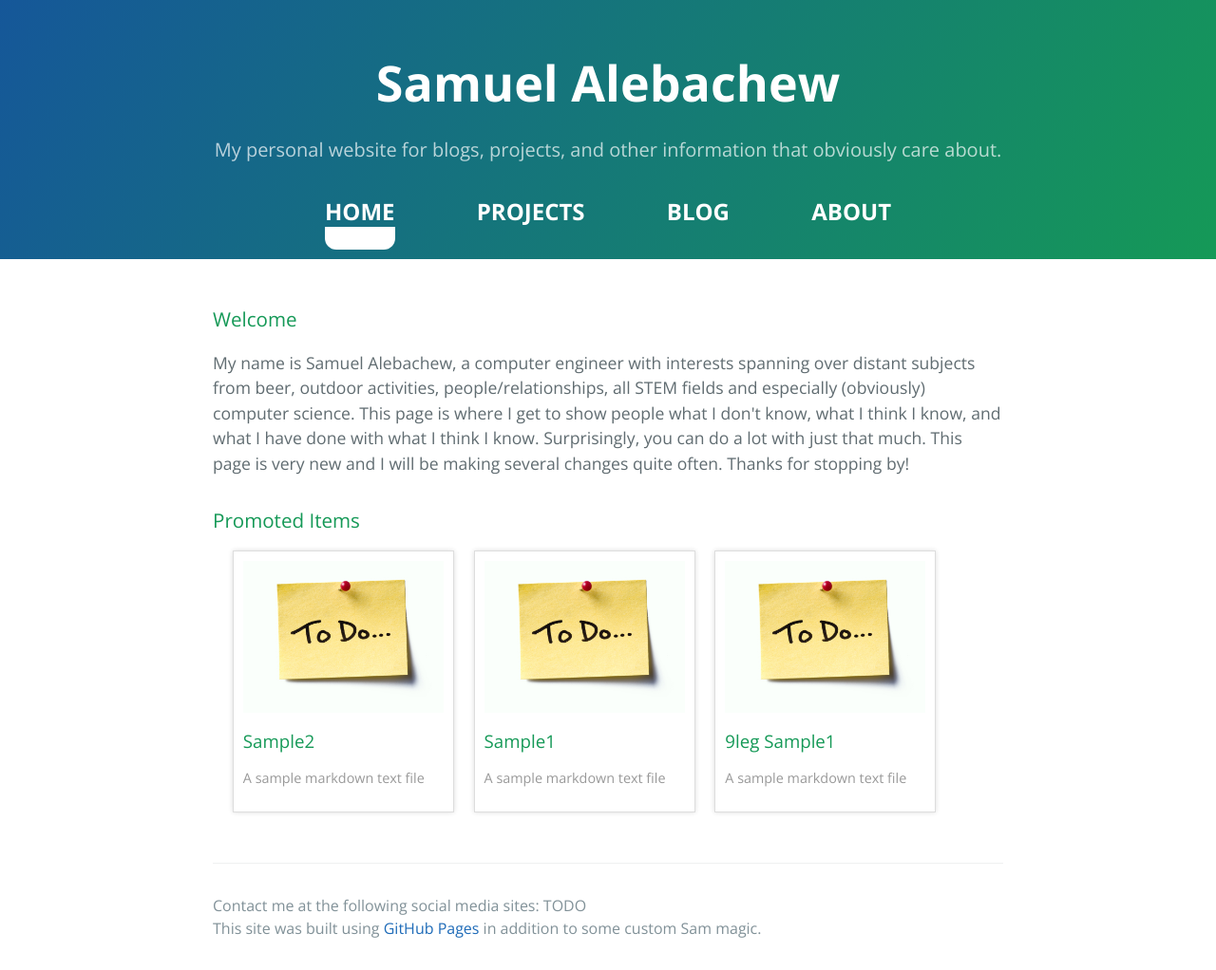
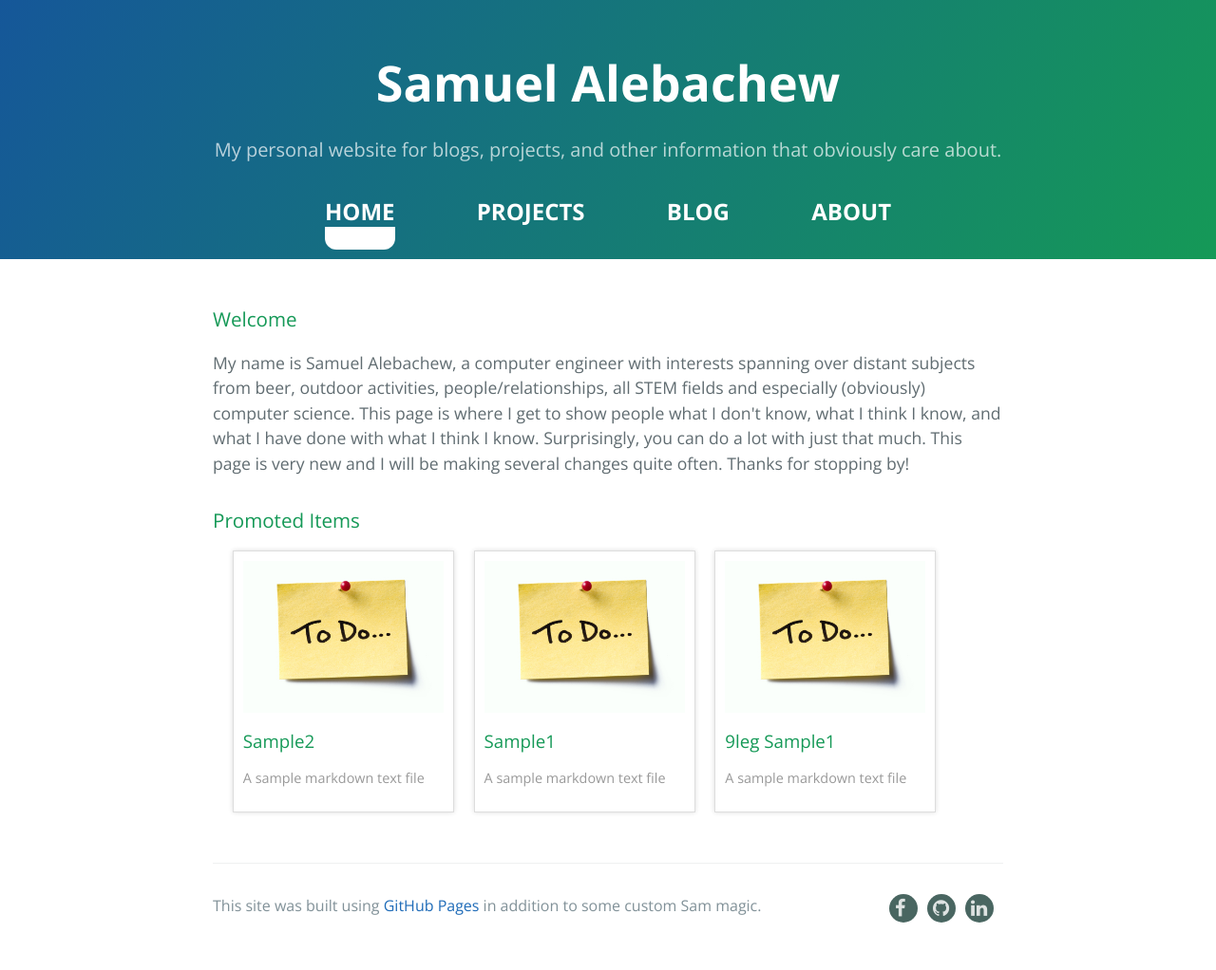
Before and after one commit to samuelAle/samuelAle.github.io, a Jekyll site: the page built from index.html, in a window 1280 px wide. Shown: the whole page at 95% size. Built offline with Jekyll 4.4.1, drawn with Linux system fonts in a browser that asks for light colours; nearby versions of some CDN libraries; after the commit the page ends 998 px from its top, so only the background shows below that.

Commit message:
Added social media links

```diff
--- a/_layouts/default.html
+++ b/_layouts/default.html
@@ -4,6 +4,8 @@
     <meta charset="UTF-8">
     <title>Samuel Alebachew</title>
     <meta name="viewport" content="width=device-width, initial-scale=1">
+    <link rel="stylesheet" href="https://maxcdn.bootstrapcdn.com/font-awesome/4.5.0/css/font-awesome.min.css">
+
     <link rel="stylesheet" type="text/css" href="/css/normalize.css" media="screen">
     <link href='https://fonts.googleapis.com/css?family=Open+Sans:400,700' rel='stylesheet' type='text/css'>
     <link rel="stylesheet" type="text/css" href="/css/stylesheet.css" media="screen">
@@ -38,9 +40,15 @@
       {{ content }}
 
       <footer class="site-footer">
-        <span class="site-footer-credits">Contact me at the following social media sites: TODO</span>
-        <br>
+
         <span class="site-footer-credits">This site was built using <a href="https://pages.github.com">GitHub Pages</a> in addition to some custom Sam magic.</span>
+
+        <div class="social-media">
+          <a href="https://www.facebook.com/samuel.alebachew" target="_blank"><i class="fa fa-facebook"></i></a>
+          <a href="https://github.com/samuelAle" target="_blank"><i class="fa fa-github"></i></a>
+          <a href="https://www.linkedin.com/in/samuel-alebachew-91060223?trk=hp-identity-name" target="_blank"><i class="fa fa-linkedin"></i></a>
+        </div>
+
       </footer>
 
     </div>
--- a/css/stylesheet.css
+++ b/css/stylesheet.css
@@ -386,3 +386,30 @@ ul.rig li p {
     margin: 0 0 20px;
   }
 }
+
+/* FOLLOW ME FOOTER */
+
+.social-media {
+  float: right
+}
+
+.social-media a {
+  background-color: #496661;
+  color: white;
+  color: rgba(255, 255, 255, 0.82);
+  width: 30px;
+  height: 30px;
+  line-height: 30px;
+  background: #496661;
+  display: block;
+  float: left;
+  font-size: 1.25em;
+  border-radius: 60px;
+  vertical-align: middle;
+  margin-right: 10px;
+}
+
+.social-media i {
+  font-family: FontAwesome;
+  margin-left: .3em
+}
```
